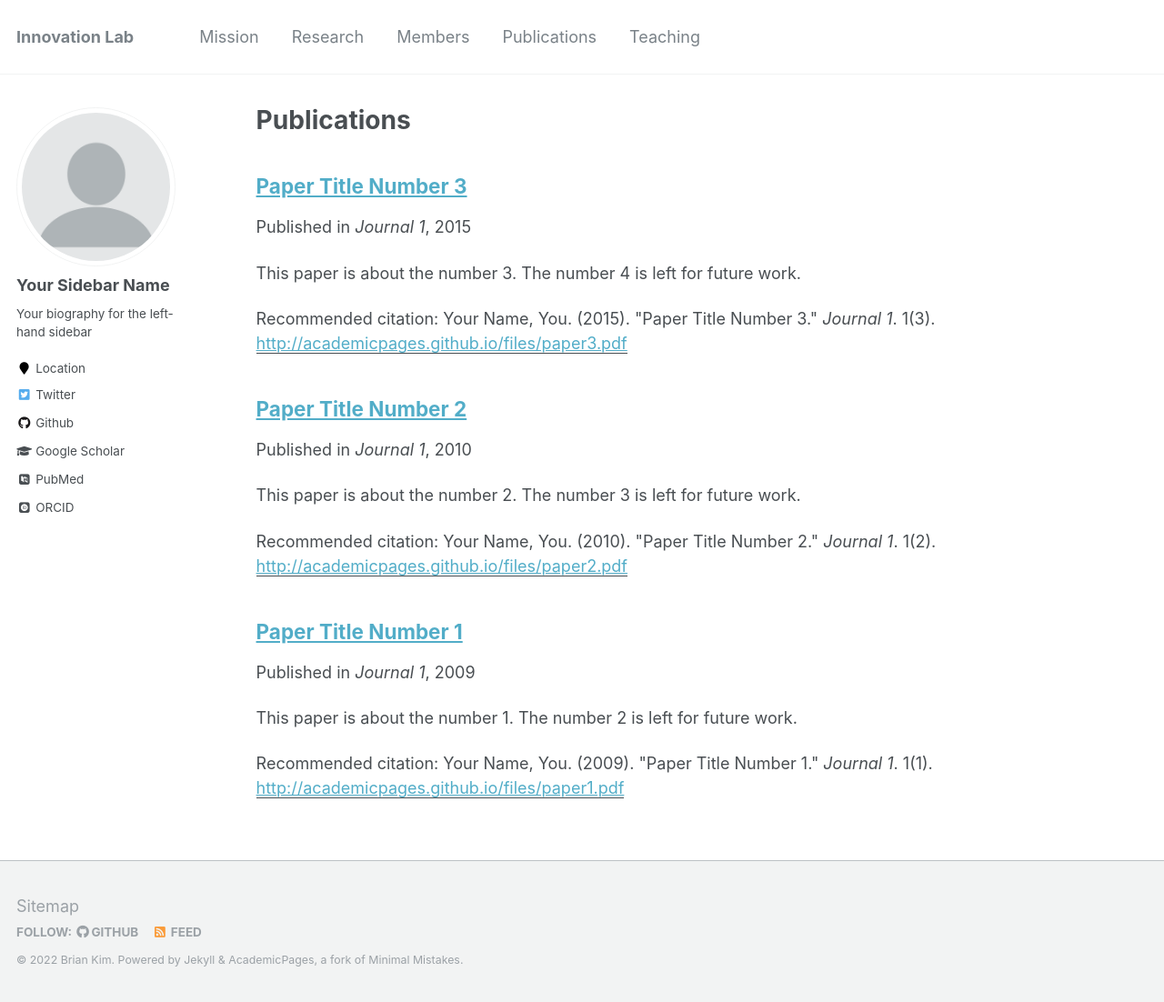
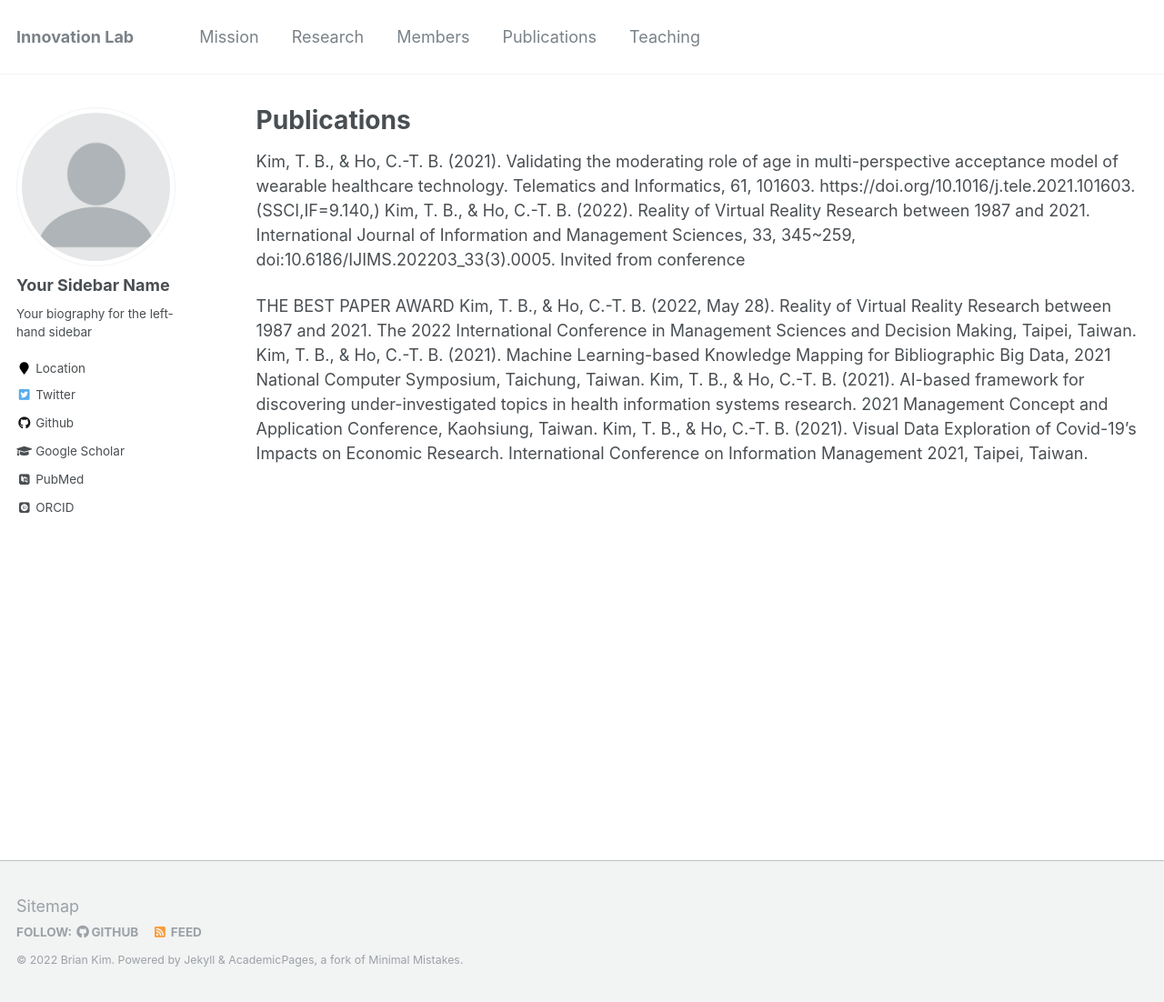
Before and after one commit to thugmba/innovationlab, a Jekyll site: the page built from _pages/publications.md, in a window 1280 px wide and 1102 px high. Shown: the whole window at 91% size. Built offline with Jekyll 4.4.1, drawn with Linux system fonts in a browser that asks for light colours; some web fonts are replaced.

Commit message:
Add publications

```diff
--- a/_pages/publications.md
+++ b/_pages/publications.md
@@ -5,7 +5,15 @@ permalink: /publications/
 author_profile: true
 ---
 
-{% if author.googlescholar %}
+Kim, T. B., & Ho, C.-T. B. (2021). Validating the moderating role of age in multi-perspective acceptance model of wearable healthcare technology. Telematics and Informatics, 61, 101603. https://doi.org/10.1016/j.tele.2021.101603. (SSCI,IF=9.140,)
+Kim, T. B., & Ho, C.-T. B. (2022). Reality of Virtual Reality Research between 1987 and 2021. International Journal of Information and Management Sciences, 33, 345~259, doi:10.6186/IJIMS.202203_33(3).0005. Invited from conference
+
+THE BEST PAPER AWARD Kim, T. B., & Ho, C.-T. B. (2022, May 28). Reality of Virtual Reality Research between 1987 and 2021. The 2022 International Conference in Management Sciences and Decision Making, Taipei, Taiwan.
+Kim, T. B., & Ho, C.-T. B. (2021). Machine Learning-based Knowledge Mapping for Bibliographic Big Data, 2021 National Computer Symposium, Taichung, Taiwan.
+Kim, T. B., & Ho, C.-T. B. (2021). AI-based framework for discovering under-investigated topics in health information systems research. 2021 Management Concept and Application Conference, Kaohsiung, Taiwan.
+Kim, T. B., & Ho, C.-T. B. (2021). Visual Data Exploration of Covid-19’s Impacts on Economic Research. International Conference on Information Management 2021, Taipei, Taiwan.
+
+<!-- {% if author.googlescholar %}
   You can also find my articles on <u><a href="{{author.googlescholar}}">my Google Scholar profile</a>.</u>
 {% endif %}
 
@@ -13,4 +21,4 @@ author_profile: true
 
 {% for post in site.publications reversed %}
   {% include archive-single.html %}
-{% endfor %}
+{% endfor %} -->
```
Also changed, not shown: _pages/about.md (+4 -0 lines).
